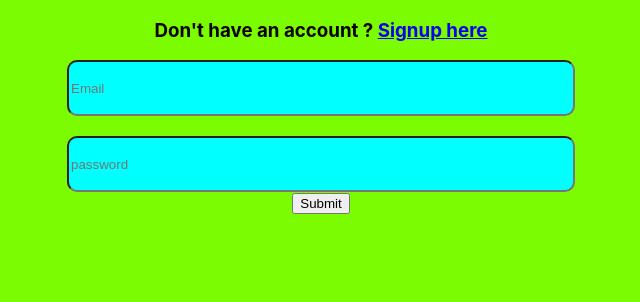
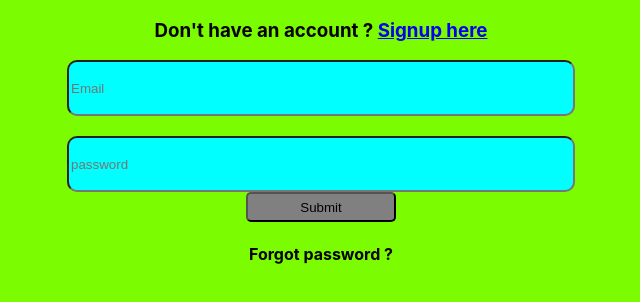
Before and after one commit to rafiul86/redux-context, a React (Create React App) app: page /sign in a window 1280 px wide. Shown: the top 302 px of the page, without its empty margins (319-959 px from the left). Built offline with nearby package versions, Linux system fonts and the light colour scheme.

Commit message:
facebook login added

```diff
--- a/src/component/FormLogin/Facebook.js
+++ b/src/component/FormLogin/Facebook.js
@@ -18,10 +18,10 @@ const Facebook = () => {
         email : '',
         photo : ''
     })
-    const provider = new firebase.auth.FacebookAuthProvider();
-    const handleGoogleIn = () =>{
+    const fbProvider = new firebase.auth.FacebookAuthProvider();
+    const handleFacebookIn = () =>{
         firebase.auth()
-  .signInWithPopup(provider)
+  .signInWithPopup(fbProvider)
   .then((result) => {
     const {displayName,email,photoURL} = result.user;
     const newUser = {...user}
@@ -35,7 +35,7 @@ const Facebook = () => {
 
   });
     }
-    const handleGoogleOut = () => {
+    const handleFacebookOut = () => {
         firebase.auth().signOut().then(() => {
             const newUser = {...user}
             newUser.isSignedIn = false
@@ -50,7 +50,7 @@ const Facebook = () => {
     }
     return (
         <div>{
-            user.isSignedIn ? <button className="btn-f"  onClick={handleGoogleOut}>Logout</button> : <button  className="btn-f" onClick={handleGoogleIn}>Login with Facebook</button>
+            user.isSignedIn ? <button className="btn-f"  onClick={handleFacebookOut}>Logout</button> : <button  className="btn-f" onClick={handleFacebookIn}>Login with Facebook</button>
             }
            {
                user.isSignedIn &&  <div><h3>{user.name}</h3>
--- a/src/component/FormLogin/Form.css
+++ b/src/component/FormLogin/Form.css
@@ -33,3 +33,9 @@ body{
     border-radius: 5px;
     background-color: green
 }
+.submit-b{
+    height : 30px;
+    width : 150px;
+    border-radius: 5px;
+    background-color: grey
+}
--- a/src/component/FormLogin/SignIn.js
+++ b/src/component/FormLogin/SignIn.js
@@ -69,12 +69,13 @@ const SignIn = () => {
                 <br/>
                 <input className="input" type="password" name="password" onBlur={handleBlurForm} placeholder="password" required/>
                 <br/>
-                <input type="submit"/>
+                <input className="submit-b" type="submit"/>
                 <h3 style={{color : 'red'}}>{userInfo.error}</h3>
                 {
                     userInfo.success && <h3 style={{color : 'green'}}>Logged in successfully !!</h3>
                 }
             </form>
+            <h4>Forgot password ?</h4>
         </div>
     );
 };
```
